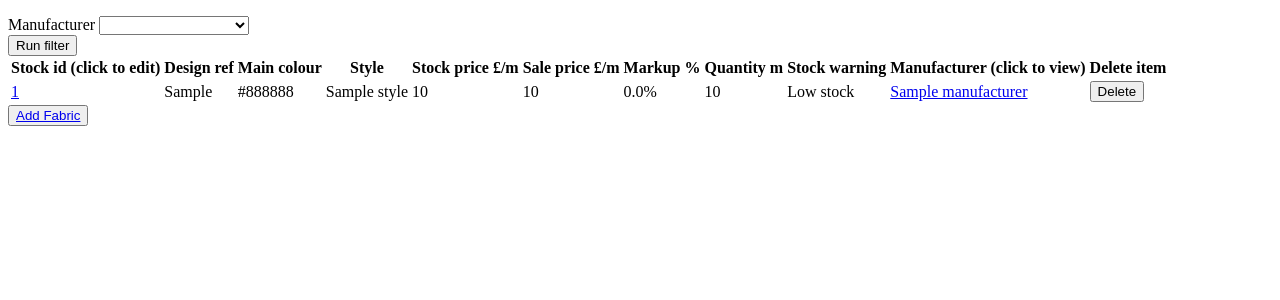
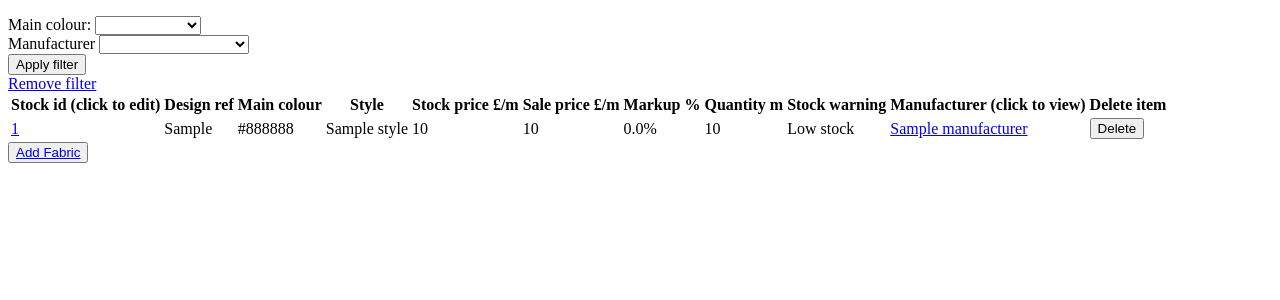
Before and after one commit to K-CUR/Project_1_Stock_Watch, a Flask app: page /fabrics in a window 1280 px wide. Shown: the part 70-370 px from the top of the page. Run offline with Flask 2, Linux system fonts and the light colour scheme; a database or web service that is not in the repository returns one stand-in record (values such as "Sample title"); some libraries are stand-ins or nearby versions.

Commit message:
Filter by two fields now working for fabrics

```diff
--- a/stock_watch/controllers/fabric_controller.py
+++ b/stock_watch/controllers/fabric_controller.py
@@ -18,7 +18,9 @@ manufacturers_blueprint = Blueprint("manufacturers", __name__)
 def fabrics():
     fabrics = fabric_repository.select_all()
     manufacturers = manufacturer_repository.select_all()
-    return render_template("/fabrics/index.html", fabrics = fabrics, all_manufacturers = manufacturers)
+    colours = ["Green", "Blue", "Pink", "Red", "White", "Yellow", "Purple", "Teal", "Multi-coloured", "Brown", "Grey", "Orange", "Black"]
+
+    return render_template("/fabrics/index.html", fabrics = fabrics, all_manufacturers = manufacturers, all_colours = colours)
     # gifting this html file this data
 
 
@@ -69,16 +71,29 @@ def update_fabric(id):
     return redirect('/fabrics')
 
 
-@fabrics_blueprint.route("/fabrics/by-manufacturer", methods=['POST'])
-def filter_by_manufacturer():
-    manufacturer_id = request.form['manufacturer_id']
-
-    fabrics = fabric_repository.filter_fabric_by_manufacturer(manufacturer_id)
-    manufacturers = manufacturer_repository.select_all()
-    return render_template('/fabrics/index.html', fabrics = fabrics, all_manufacturers = manufacturers)
-
-
 @fabrics_blueprint.route("/fabrics/<id>/delete-fabric", methods = ['POST'])
 def delete_fabric(id):
     fabric_repository.delete(id)
     return redirect("/fabrics")
+
+
+# @fabrics_blueprint.route("/fabrics/by-manufacturer", methods=['POST'])
+# def filter_by_manufacturer():
+#     manufacturer_id = request.form['manufacturer_id']
+
+#     fabrics = fabric_repository.filter_fabric_by_manufacturer(manufacturer_id)
+#     manufacturers = manufacturer_repository.select_all()
+#     return render_template('/fabrics/index.html', fabrics = fabrics, all_manufacturers = manufacturers)
+
+
+@fabrics_blueprint.route("/fabrics/by-fields", methods=['POST'])
+def filter_by_fields():
+    manufacturer_id = request.form['manufacturer_id']
+    colour = request.form['main_colour']
+
+    fabrics = fabric_repository.filter_fabric_by_fields(manufacturer_id, colour)
+
+    manufacturers = manufacturer_repository.select_all()
+
+
+    return render_template('/fabrics/index.html', fabrics = fabrics, all_manufacturers = manufacturers)
--- a/stock_watch/repositories/fabric_repository.py
+++ b/stock_watch/repositories/fabric_repository.py
@@ -58,16 +58,32 @@ def update(fabric):
     run_sql(sql, values)
 
 
-def filter_fabric_by_manufacturer(id):
+# def filter_fabric_by_manufacturer(id):
+#     # have the id from the filter form
+#     fabrics = []
+
+#     sql = "SELECT * FROM fabrics WHERE manufacturer_id = %s"
+#     values = [id]
+#     results = run_sql(sql, values)
+
+#     for row in results:
+#         manufacturer = manufacturer_repository.select(id)
+#         fabric = Fabric(manufacturer, row['design_ref'], row['main_colour'], row ['style'], row['stock_price'], row['sale_price'], row['quantity'], row['id'])
+#         fabrics.append(fabric)
+#     return fabrics
+
+def filter_fabric_by_fields(manufacturer_id, colour):
     # have the id from the filter form
     fabrics = []
 
-    sql = "SELECT * FROM fabrics WHERE manufacturer_id = %s"
-    values = [id]
+    sql = "SELECT * FROM fabrics WHERE manufacturer_id = %s AND main_colour = %s"
+    values = [manufacturer_id, colour]
     results = run_sql(sql, values)
 
     for row in results:
-        manufacturer = manufacturer_repository.select(id)
+        manufacturer = manufacturer_repository.select(manufacturer_id)
+
         fabric = Fabric(manufacturer, row['design_ref'], row['main_colour'], row ['style'], row['stock_price'], row['sale_price'], row['quantity'], row['id'])
         fabrics.append(fabric)
+
     return fabrics
--- a/stock_watch/templates/fabrics/index.html
+++ b/stock_watch/templates/fabrics/index.html
@@ -2,24 +2,59 @@
 
 {% block content %}
 
+
+<!-- # FILTER -->
+<!-- Filter by:
 <form action="/fabrics/by-manufacturer" method="post">
 
 <div>
     <label for="manufacturer">Manufacturer</label>
-    <select id="manufacturer" name="manufacturer_id">
-        <!-- DROP DOWN -->   -->
-        <option value=""></option>
+    <select id="manufacturer" name="manufacturer_id">  -->
+        <!-- drop down -->
+        <!-- <option value=""></option>
             {% for manufacturer in all_manufacturers %}
         <option value="{{ manufacturer.id }}">{{ manufacturer.name }}</option>
             {% endfor %}
     </select>
 </div>
 
-   <button type="submit">Run filter</button>
+    <button type="submit">Apply filter</button>
+
+</form> -->
+
+<form action="/fabrics/by-fields" method="post">
+
+    <div>
+        <label for="main_colour">Main colour:</label>
+        <select id="main_colour" name="main_colour" required >
+        <!-- drop down -->
+
+        <option value=""></option>
+            {% for colour in all_colours %}
+        <option value="{{ colour }}">{{ colour }}</option>
+            {% endfor %}
+        </select>
+    </div>
+
+
+    <div>
+        <label for="manufacturer">Manufacturer</label>
+        <select id="manufacturer" name="manufacturer_id">
+            <!-- drop down -->
+            <option value=""></option>
+                {% for manufacturer in all_manufacturers %}
+            <option value="{{ manufacturer.id }}">{{ manufacturer.name }}</option>
+                {% endfor %}
+        </select>
+    </div>
+
+    <button type="submit">Apply filter</button>
 
 </form>
 
+    <a href="/fabrics">Remove filter</a>
 
+<!-- # TABLE OF FABRIC -->
 <table>
 <tr>
     <th>Stock id (click to edit)</th>
@@ -43,16 +78,13 @@
     <td>{{ fabric.style }}</td>
     <td>{{ fabric.stock_price }}</td>
     <td>{{ fabric.sale_price }}</td>
+    <!-- Mark up -->
     <td>{{fabric.mark_up(fabric.stock_price, fabric.sale_price)}}</td>
     <td>{{ fabric.quantity }}</td>
-    <!-- <td>Low stock warning</td> -->
+    <!-- Low stock warning -->
     <td>{{ fabric.flag_low_or_out_of_stock(fabric.quantity) }}</td>
-
     <td>
-
         <a href="/manufacturer/{{ fabric.manufacturer.id }}">{{ fabric.manufacturer.name }}</a>
-        <!-- href determines url. Whatever is in double curlies is the name of the link on the web page -->
-
     </td>
     <td>
     <form action="/fabrics/{{ fabric.id }}/delete-fabric" method="POST">
@@ -70,6 +102,4 @@
 </button>
 
 
-<!-- # EDIT FABRIC BUTTON -->
-
 {% endblock %}
--- a/stock_watch/templates/fabrics/new.html
+++ b/stock_watch/templates/fabrics/new.html
@@ -7,7 +7,7 @@
     <div>
         <label for="manufacturer">Manufacturer:</label>
         <select id="manufacturer" name="manufacturer_id" required autofocus>
-<!-- DROP DOWN -->
+        <!-- drop down -->
         <option value=""></option>
         {% for manufacturer in all_manufacturers %}
         <option value="{{ manufacturer.id }}">{{ manufacturer.name }}</option>
@@ -21,7 +21,7 @@
     <div>
         <label for="main_colour">Main colour:</label>
         <select id="main_colour" name="main_colour" required >
-<!-- DROP DOWN -->
+        <!-- drop down -->
             <option value= "" ></option>
             {% for colour in all_colours %}
             <option value="{{ colour }}">{{ colour }}</option>
@@ -31,7 +31,7 @@
     <div>
         <label for="style">Style:</label>
         <select id="style" name="style" required >
-<!-- DROP DOWN -->
+        <!-- drop down -->
             <option value=""></option>
             {% for style in all_styles %}
             <option value="{{ style }}">{{ style }}</option>
--- a/stock_watch/templates/manufacturers/edit.html
+++ b/stock_watch/templates/manufacturers/edit.html
@@ -17,7 +17,7 @@
     <div>
         <label for="status">Status:</label>
         <select id="active" name="active" required >
-            <!-- DROP DOWN -->
+        <!-- drop down -->
         <option value="true" {% if manufacturer.active == True %} selected = "selected" {% endif%} >active</option>
         <option value="false" {% if manufacturer.active == False %} selected = "selected" {% endif %}>deactivated</option>
         </select>
--- a/stock_watch/templates/manufacturers/index.html
+++ b/stock_watch/templates/manufacturers/index.html
@@ -17,7 +17,7 @@ Add Manufacturer
     <div>
         <label for="status">Status:</label>
         <select id="active" name="active" required >
-            <!-- DROP DOWN -->
+            <!-- drop down -->
         <option value="true">active</option>
         </select>
     </div>
--- a/stock_watch/templates/manufacturers/show.html
+++ b/stock_watch/templates/manufacturers/show.html
@@ -4,8 +4,8 @@
 
 <div>
     <h1>Manufacturer: {{ manufacturer.name}}</h1>
-    <h2>Sales contact: {{ manufacturer.sales_contact }}</h2>
-    <h3>Status: {{ manufacturer.get_status() }}</h3>
+    <p>Sales contact: {{ manufacturer.sales_contact }}</p>
+    <p>Status: {{ manufacturer.get_status() }}</p>
 </div>
 
 
```
Also changed, not shown: stock_watch/templates/fabrics/edit.html (+6 -6 lines).
